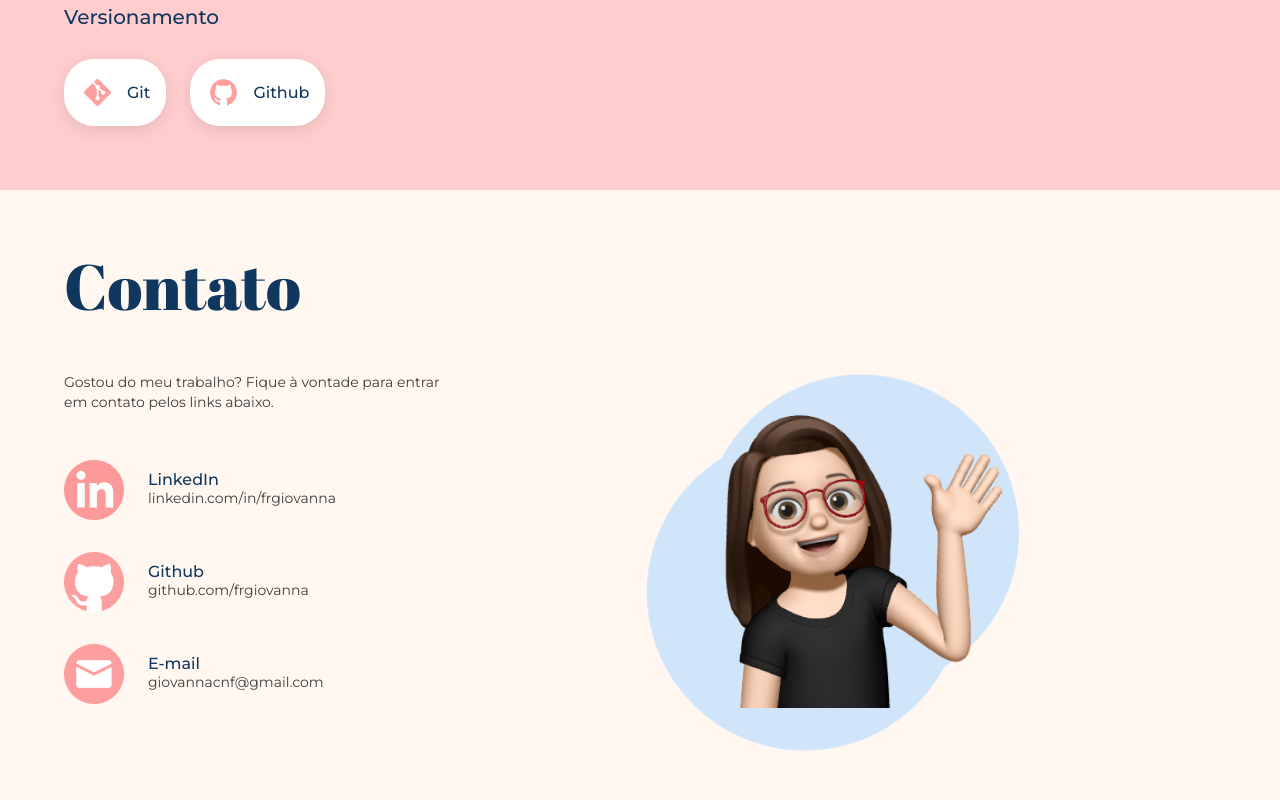
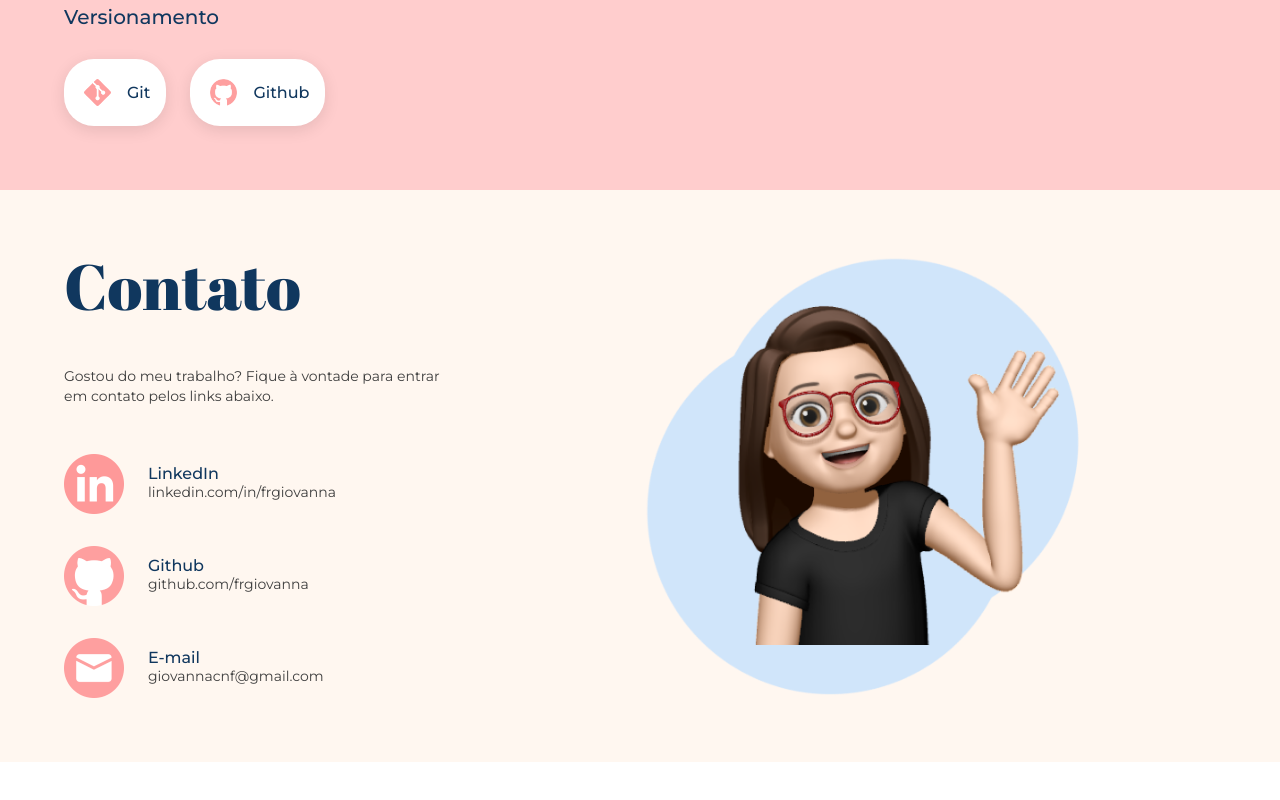
Before and after one commit to frgiovanna/portfolio, a React (Create React App) app: page / in a window 1280 px wide. Shown: the part 3508-4308 px from the top of the page. After the commit the page ends 4270 px from the top, so only its background shows below. Built offline with nearby package versions, Linux system fonts and the light colour scheme.

Commit message:
adjust contact positioning

```diff
--- a/src/sections/contact/Contact.tsx
+++ b/src/sections/contact/Contact.tsx
@@ -11,9 +11,10 @@ export const Contact = () => {
   } = useContentContext();
 
   return (
-    <Section background="fog" title={navbar.contact.label} id={navbar.contact.id}>
+    <Section background="fog" id={navbar.contact.id}>
       <Wrapper>
         <ContentWrapper>
+          <Text variant="Large">{navbar.contact.label}</Text>
           <DescriptionWrapper>
             <Text>{contact.description}</Text>
           </DescriptionWrapper>
--- a/src/sections/contact/styles.ts
+++ b/src/sections/contact/styles.ts
@@ -7,7 +7,7 @@ export const Wrapper = styled.div`
 
   @media (min-width: 1024px) {
     flex-direction: row;
-    align-items: flex-start;
+    align-items: center;
     gap: 180px;
   }
 `;
@@ -23,7 +23,7 @@ export const Image = styled.img`
   }
 
   @media (min-width: 1024px) {
-    width: 380px;
+    width: 440px;
     margin-bottom: unset;
     padding: unset;
   }
```
